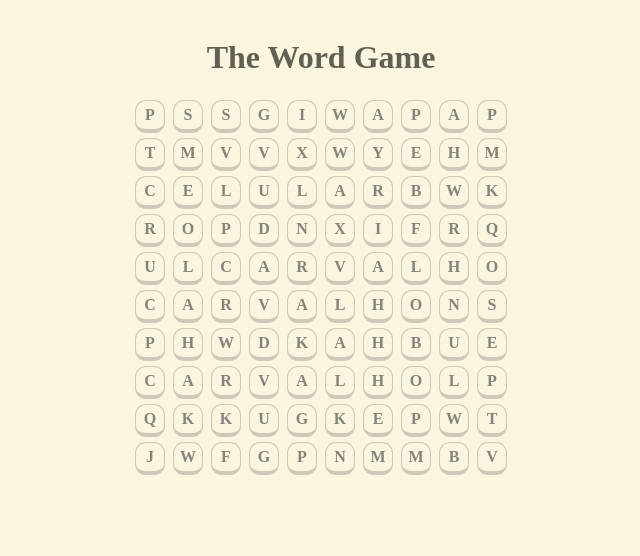
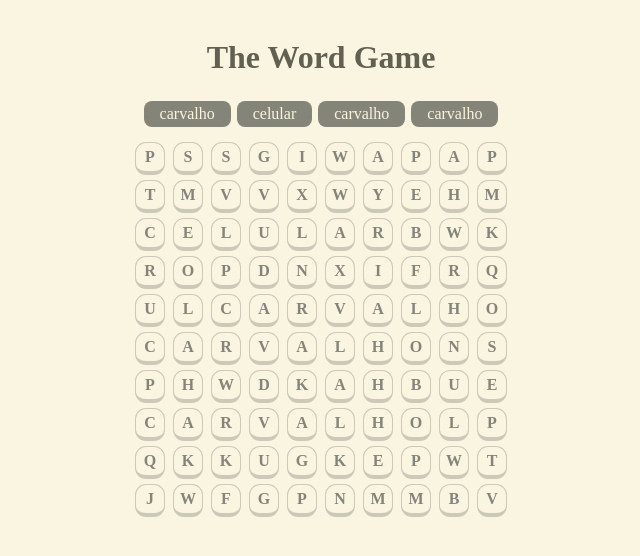
Before and after one commit to GuilhermeSnts/wordgame, a Vue app: page / in a window 1280 px wide. Shown: the top 556 px of the page, without its empty margins (319-959 px from the left). Built offline with nearby package versions, Linux system fonts and the light colour scheme; a small style sheet from the web is missing.

Commit message:
added wordchips

```diff
--- /dev/null
+++ b/src/components/WordChip.vue
@@ -0,0 +1,28 @@
+<template>
+  <div class="chip">
+    {{ word }}
+  </div>
+</template>
+
+<script>
+export default {
+  props: {
+    word: String
+  }
+};
+</script>
+
+<style lang="sass" scoped>
+$oldSilver: #858478
+$oldLace: #FAF5E1
+$riffleGreen: #514F3E
+
+.chip
+    padding: 4px 16px
+    margin: 3px
+    background: $oldSilver
+    border-radius: 8px
+    color: $oldLace
+    font-size: 1em
+    font-weight: semi-bold
+</style>
--- a/src/views/Game.vue
+++ b/src/views/Game.vue
@@ -1,6 +1,13 @@
 <template>
   <div class="home">
     <h1 class="title">The Word Game</h1>
+    <div class="row chips">
+      <WordChip
+        :word="word"
+        v-for="(word, index) in selectedWords"
+        :key="index"
+      />
+    </div>
 
     <div class="board col">
       <div class="row" v-for="(row, index) in table" :key="index">
@@ -14,10 +21,12 @@
 
 <script>
 import PushButton from "@/components/PushButton";
+import WordChip from "@/components/WordChip";
 export default {
   name: "home",
   components: {
-    PushButton
+    PushButton,
+    WordChip
   },
 
   data: () => ({
@@ -120,6 +129,8 @@ $wenge: #626151
 .title
   color: $wenge
 
+.chips
+  margin-bottom: 10px
 
 .col
   display: flex
```
